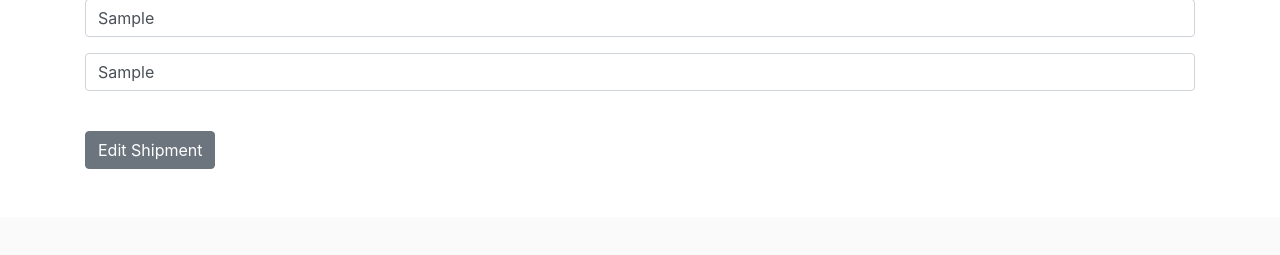
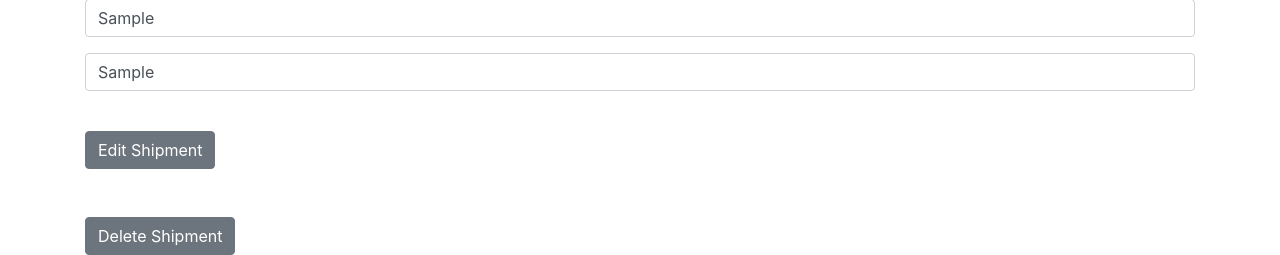
Before and after one commit to pmcquaid1/Dashboard, a Django app: page /edit/1 in a window 1280 px wide. Shown: the part 647-902 px from the top of the page. Before the commit the page ends 816 px from the top, so only its background shows below. Run offline with Django 5.2, Linux system fonts and the light colour scheme; tables that the repository leaves empty hold one stand-in row (values such as "Sample post"); parts of the project's set-up code (start-up, migrations or seed data) failed here and were passed over.

Commit message:
added delete button

```diff
--- a/dash_board/templates/edit.html
+++ b/dash_board/templates/edit.html
@@ -65,6 +65,12 @@
 <br/>
 <br/>
 
+<form method="POST" action='{% url "delete" get_shipment.id %}'>
+	{% csrf_token %}
+	<input type="hidden" value="{{ get_shipment.id}}" name="id">
+	<button type="submit" class="btn btn-secondary">Delete Shipment</button>
+</form>
+
 {% endif %}
 
 {% endblock %}
--- a/dash_board/urls.py
+++ b/dash_board/urls.py
@@ -5,5 +5,6 @@ urlpatterns = [
     path('', views.home, name="home"),
     path('add_shipment', views.add_shipment, name="add_shipment"),
     path('edit/<list_id>', views.edit, name="edit"),
+    path('delete/<list_id', views.delete, name= "delete"),
 
 ]
--- a/dash_board/views.py
+++ b/dash_board/views.py
@@ -6,7 +6,7 @@ from django.contrib import messages
 
 def home(request):
 	all_shipment = Shipment.objects.all
-	return render(request, 'home.html', {'all_shipments':all_shipment})
+	return render(request, 'home.html', {'all_shipment':all_shipment})
 
 def add_shipment(request):
 	if request.method =='POST':
@@ -37,3 +37,13 @@ def edit(request, list_id):
 	else:
 		get_shipment = Shipment.objects.get(pk=list_id)
 		return render(request, 'edit.html', {'get_shipment': get_shipment})
+
+def delete(request, list_id):
+	if request.method =='POST':
+		current_shipment = Shipment.objects.get(pk=list_id)
+		current_shipment.delete()
+		message.success(request, ('Shipment deleted'))
+		return redirect ('home')
+	else:
+		message.success(request, ('Cannot delete from Page'))
+		return redirect ('home')
```
